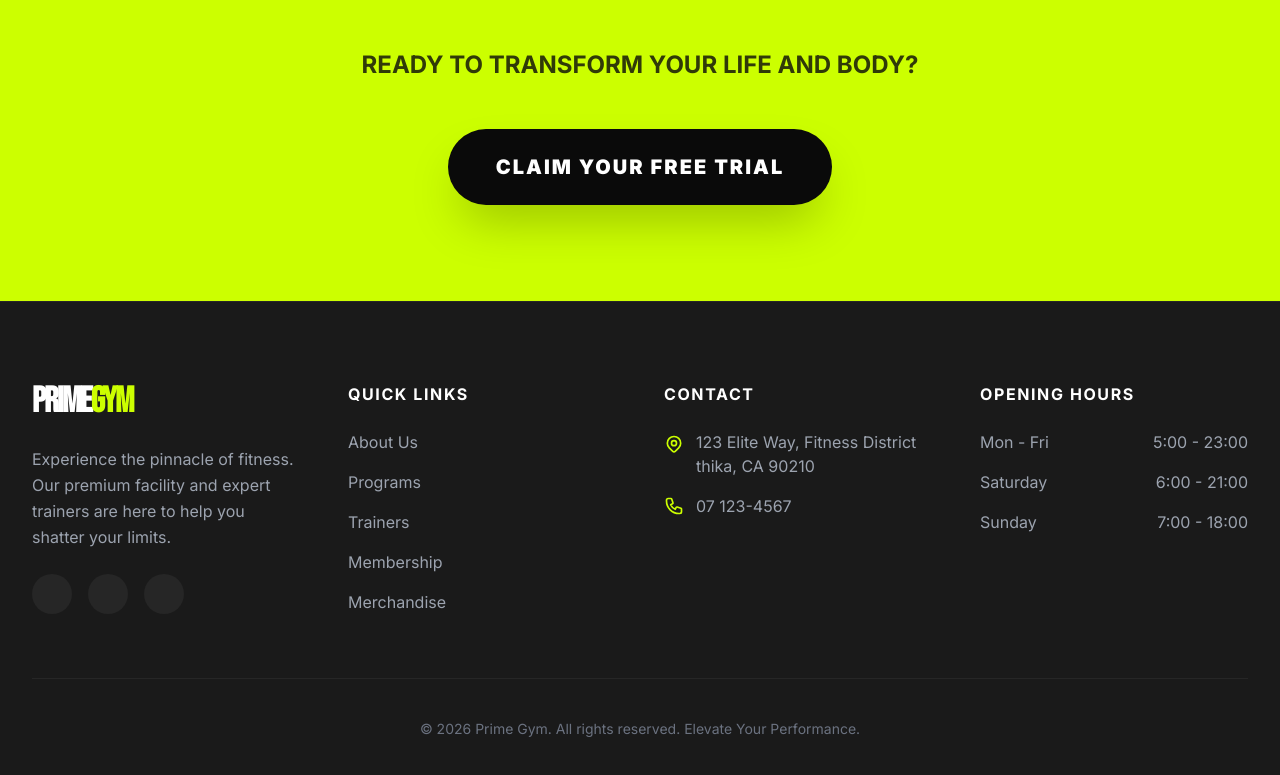
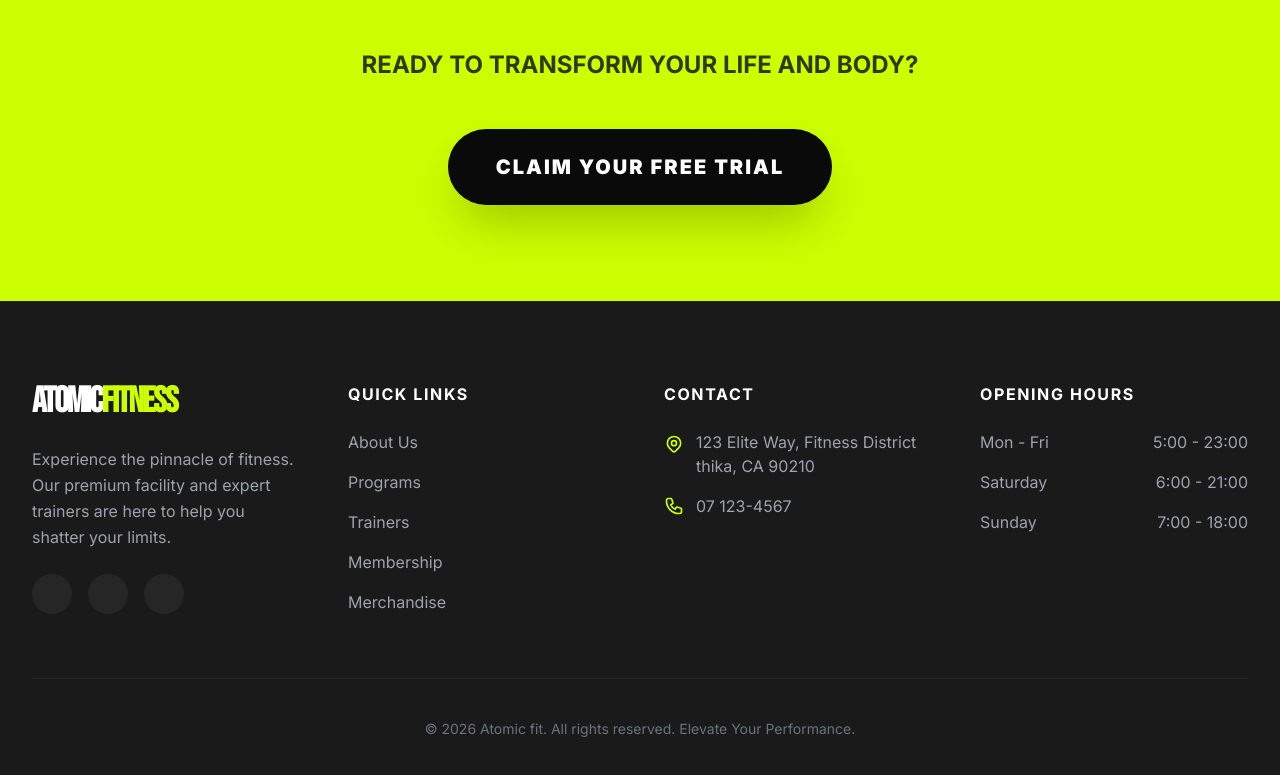
Before and after one commit to muasyamuthengi-gif/market, a React (Vite) app: page / in a window 1280 px wide. Shown: the part 4682-5457 px from the top of the page. Built offline with nearby package versions, Linux system fonts and the light colour scheme.

Commit message:
Update Footer.tsx

```diff
--- a/components/Footer.tsx
+++ b/components/Footer.tsx
@@ -10,7 +10,7 @@ const Footer: React.FC = () => {
           <div className="space-y-6">
             <Link to="/" className="inline-block">
               <span className="font-display text-4xl font-bold tracking-tighter">
-                PRIME<span className="text-primary">GYM</span>
+                ATOMIC<span className="text-primary">FITNESS</span>
               </span>
             </Link>
             <p className="text-gray-400 leading-relaxed">
@@ -70,7 +70,7 @@ const Footer: React.FC = () => {
         </div>
 
         <div className="pt-10 border-t border-white/5 text-center text-gray-500 text-sm">
-          <p>&copy; {new Date().getFullYear()} Prime Gym. All rights reserved. Elevate Your Performance.</p>
+          <p>&copy; {new Date().getFullYear()} Atomic fit. All rights reserved. Elevate Your Performance.</p>
         </div>
       </div>
     </footer>
```
